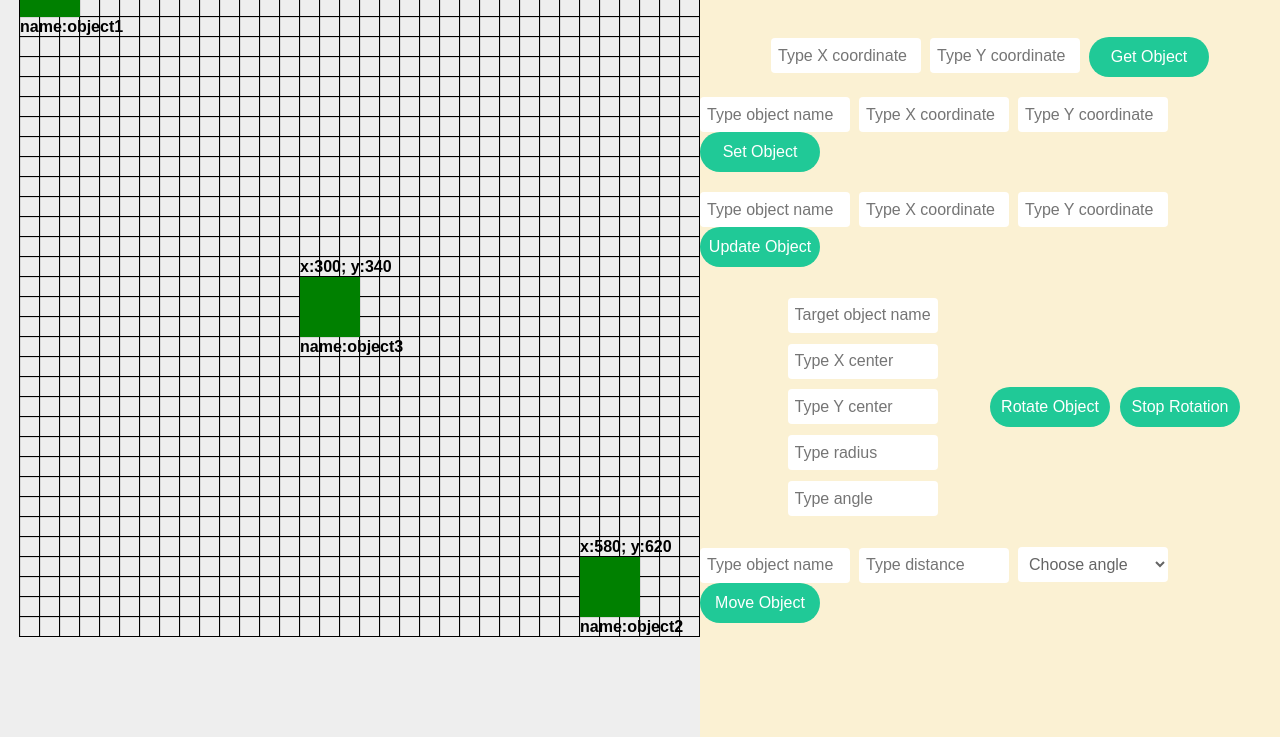
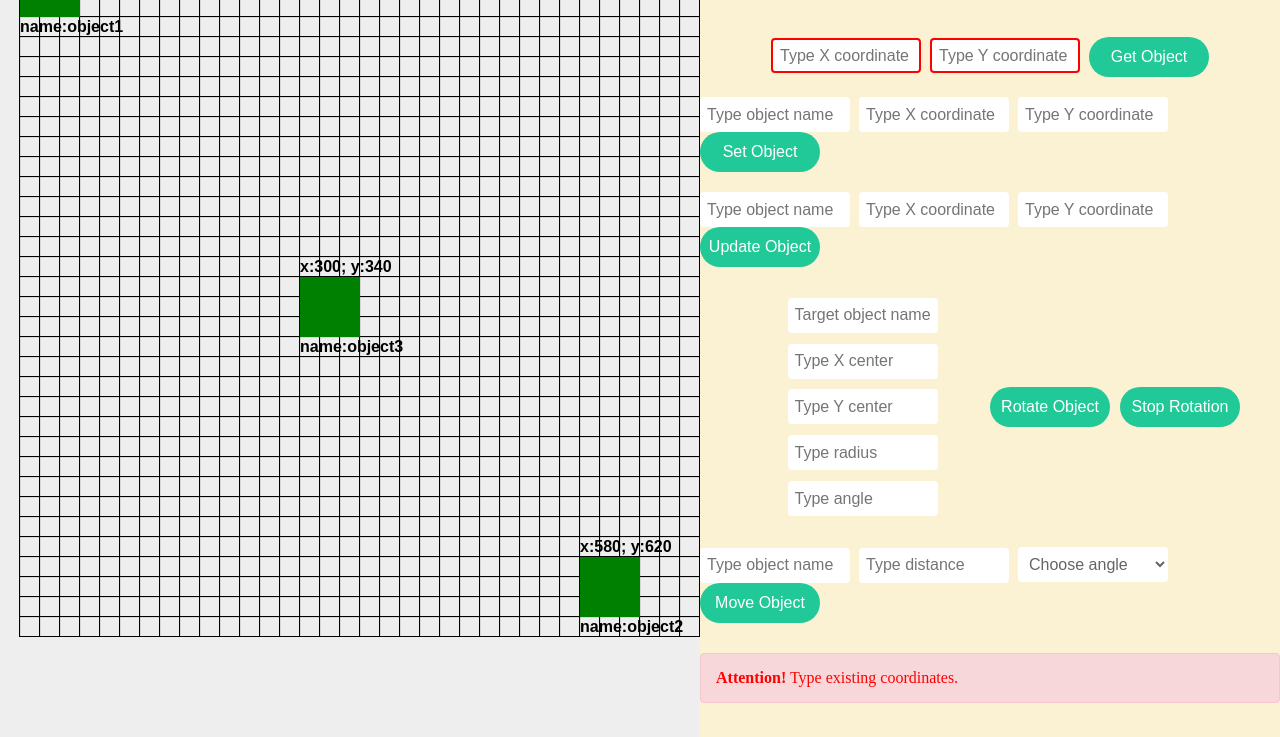
Before and after one commit to AlexeyGorbachevskiy/cartesian-coordinates, a plain HTML site: page index.html in a window 1280 px wide. Both pictures are taken after a click on the button "Get Object". Shown: the part 63-800 px from the top of the page. Drawn offline with Linux system fonts and the light colour scheme.

Commit message:
feat: Get Object functionality is fully completed, tested

```diff
--- a/index.html
+++ b/index.html
@@ -19,8 +19,10 @@
         </header>
 
         <div class="get-object">
-            <input id="get-object-input-x" class="input-number" placeholder="Type X coordinate" type="number">
-            <input id="get-object-input-y" class="input-number" placeholder="Type Y coordinate" type="number">
+            <input id="get-object-input-x" class="input-number get-input-error" placeholder="Type X coordinate"
+                   type="number">
+            <input id="get-object-input-y" class="input-number get-input-error" placeholder="Type Y coordinate"
+                   type="number">
             <button class="button" id="get-object-btn">Get Object</button>
         </div>
         <div class="set-object">
--- a/index.js
+++ b/index.js
@@ -33,7 +33,6 @@ let canvasObjects = [
 
 const renderObjects = () => {
     createCanvas()
-    console.log(canvasObjects)
     canvasObjects.forEach((el) => {
         for (let key in el) {
             if (el.hasOwnProperty(key) && key === 'name') {
@@ -65,7 +64,7 @@ const getObjectsByXY = (x, y) => {
         ctx.strokeRect(x, y, 60, 60);
         return canvasObjects[objectIndex].name
     } else {
-        throw new Error('type correct coordinates')
+        throw new Error('Type existing coordinates.')
     }
 }
 
@@ -149,7 +148,6 @@ const moveObject = (objectName, distance, angle) => {
     removeObject(objectName)
 
 
-
     var timerMoveId = setInterval(function () {
         ctx.clearRect(0, 0, canvas.width, canvas.height);
         renderObjects();
@@ -221,6 +219,9 @@ const moveObject = (objectName, distance, angle) => {
 
 
 // -----------------------------------------------------HANDLERS-------------------------------------------------
+
+var inputError = false;
+
 // Get Object
 const getObjectBtn = document.getElementById('get-object-btn')
 getObjectBtn.addEventListener('click', onGetObject)
@@ -230,7 +231,28 @@ function onGetObject() {
     renderObjects()
     const getObjectX = document.getElementById('get-object-input-x').valueAsNumber
     const getObjectY = document.getElementById('get-object-input-y').valueAsNumber
-    getObjectsByXY(getObjectX, getObjectY);
+    try {
+        getObjectsByXY(getObjectX, getObjectY);
+        document.querySelector('.error-alert').remove()
+        inputError=false;
+        document.getElementById('get-object-input-x').style.border='none'
+        document.getElementById('get-object-input-y').style.border='none'
+    } catch (e) {
+        inputError = true;
+        document.getElementById('get-object-input-x').style.border = '2px solid red'
+        document.getElementById('get-object-input-y').style.border = '2px solid red'
+
+        if(document.querySelector('.error-alert')===null){
+            const errorAlert=document.createElement("div");
+            errorAlert.className = "error-alert";
+            errorAlert.innerHTML = `<strong>Attention!</strong> ${e.message}`;
+            document.querySelector('.move-object').append(errorAlert);
+            // document.querySelector('.move-object').append('safdsfsdfd',errorElement)
+        }
+
+    }
+
+
 }
 
 // Set Object
@@ -288,3 +310,30 @@ function onMoveObject() {
     const moveObjectAngle = document.getElementById('move-object-angle-select').value
     moveObject(moveObjectName, moveObjectDistance, moveObjectAngle);
 }
+
+
+// --------------------------------------------------Error Handling------------------------------------------------
+
+document.getElementById('get-object-input-x').onfocus=function(){
+    if(!inputError){
+        document.getElementById('get-object-input-x').style.border='1px solid dodgerblue'
+    }
+
+}
+document.getElementById('get-object-input-x').onblur=function(){
+    if(!inputError){
+        document.getElementById('get-object-input-x').style.border='none'
+    }
+}
+
+document.getElementById('get-object-input-y').onfocus=function(){
+    if(!inputError){
+        document.getElementById('get-object-input-y').style.border='1px solid dodgerblue'
+    }
+
+}
+document.getElementById('get-object-input-y').onblur=function(){
+    if(!inputError){
+        document.getElementById('get-object-input-y').style.border='none'
+    }
+}
--- a/style.css
+++ b/style.css
@@ -149,3 +149,24 @@ input::-webkit-inner-spin-button {
 #angle-select{
     cursor: pointer;
 }
+
+.error-alert {
+    margin-top: 30px;
+    padding: 15px;
+    /*border: 1px solid #d6e9c6;*/
+    border: 1px solid #f5c6cb;
+    border-radius: 4px;
+    /*color: #3c763d;*/
+    color: red;
+    /*background-color: #dff0d8;*/
+    background-color: #f8d7da;
+}
+
+.success-alert {
+    margin-top: 30px;
+    padding: 15px;
+    border: 1px solid #d6e9c6;
+    border-radius: 4px;
+    color: #3c763d;
+    background-color: #dff0d8;
+}
```
Also changed, not shown: 1 other file.
